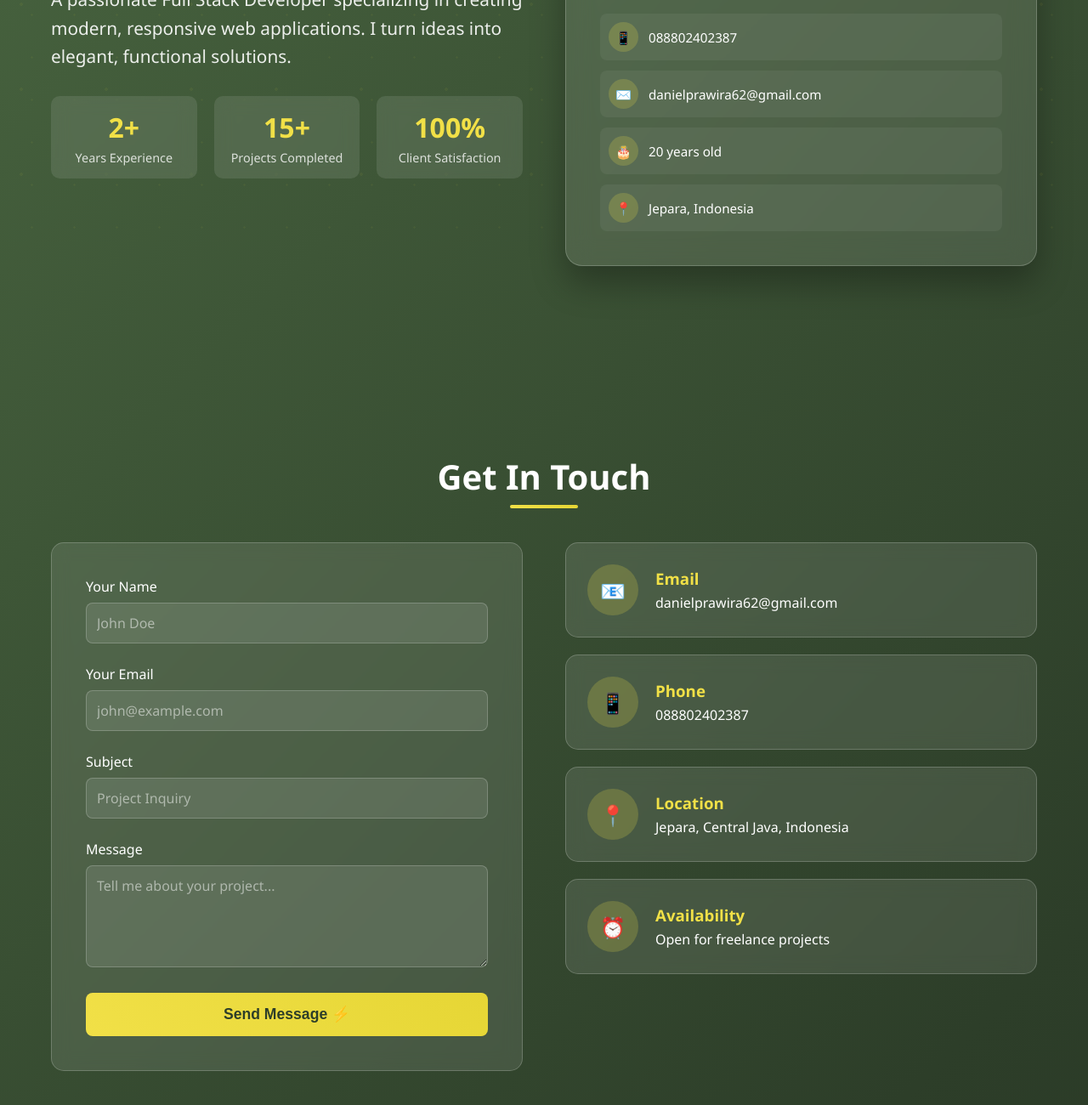
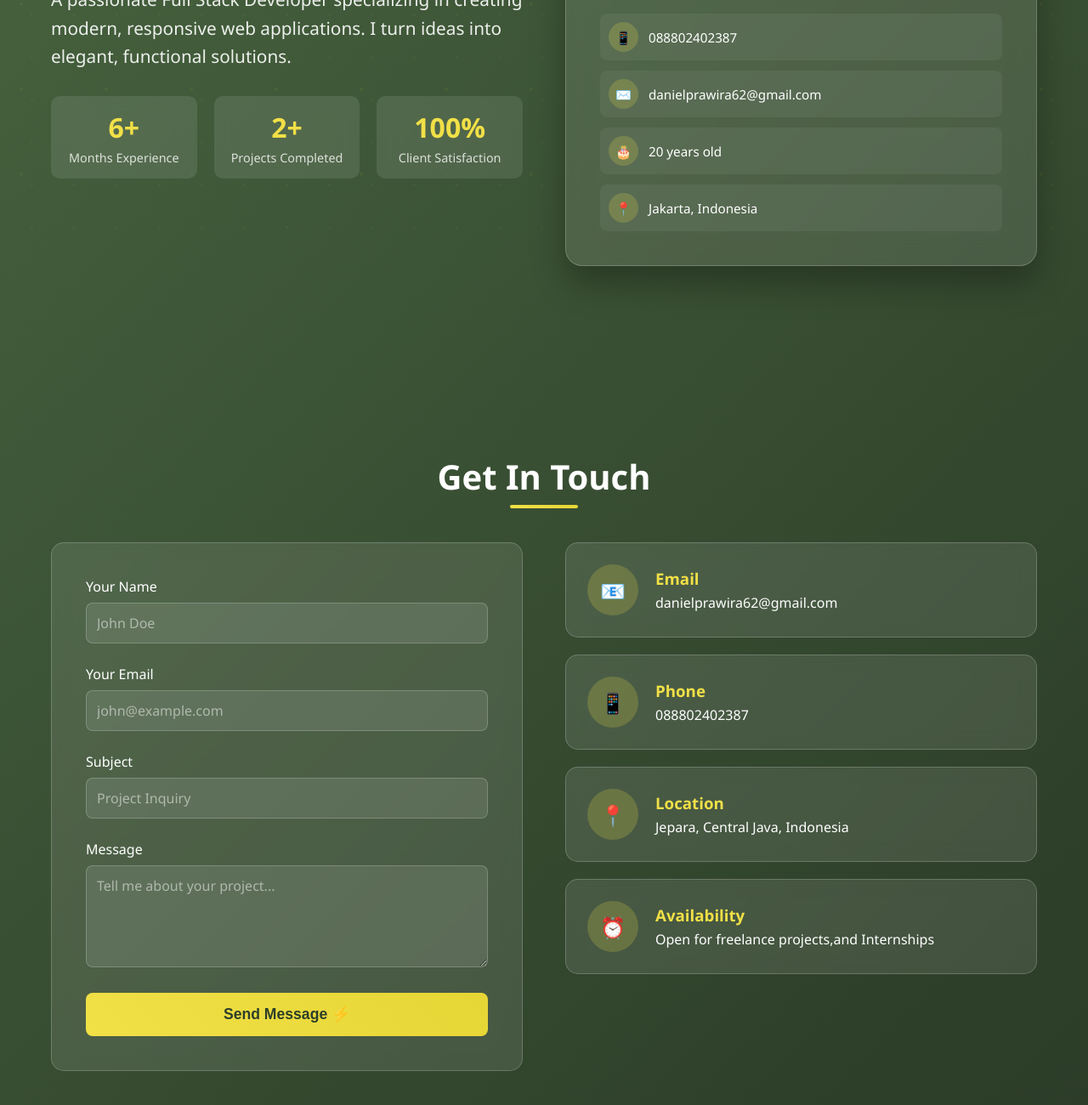
Before and after one commit to derpppppixo/website-portofolio, a plain HTML site: page Portofolio.html in a window 1280 px wide. Shown: the part 520-1820 px from the top of the page at 85% size. Drawn offline with Linux system fonts and the light colour scheme.

Commit message:
Update Portofolio.html

```diff
--- a/Portofolio.html
+++ b/Portofolio.html
@@ -705,11 +705,11 @@
                         </p>
                         <div class="hero-stats">
                             <div class="stat-item">
-                                <div class="stat-number">2+</div>
-                                <div class="stat-label">Years Experience</div>
+                                <div class="stat-number">6+</div>
+                                <div class="stat-label">Months Experience</div>
                             </div>
                             <div class="stat-item">
-                                <div class="stat-number">15+</div>
+                                <div class="stat-number">2+</div>
                                 <div class="stat-label">Projects Completed</div>
                             </div>
                             <div class="stat-item">
@@ -740,7 +740,7 @@
                             </div>
                             <div class="contact-item">
                                 <div class="contact-icon">📍</div>
-                                <div>Jepara, Indonesia</div>
+                                <div>Jakarta, Indonesia</div>
                             </div>
                         </div>
                     </div>
@@ -801,7 +801,7 @@
                             <div class="info-icon">⏰</div>
                             <div class="info-content">
                                 <h3>Availability</h3>
-                                <p>Open for freelance projects</p>
+                                <p>Open for freelance projects,and Internships</p>
                             </div>
                         </div>
                     </div>
@@ -1041,4 +1041,5 @@
                             <p class="timeline-description">
                                 Pursuing degree in Computer Science with focus on web development and software engineering. GPA: 3.8/4.0
                             </p>
+
                         </div>
```
